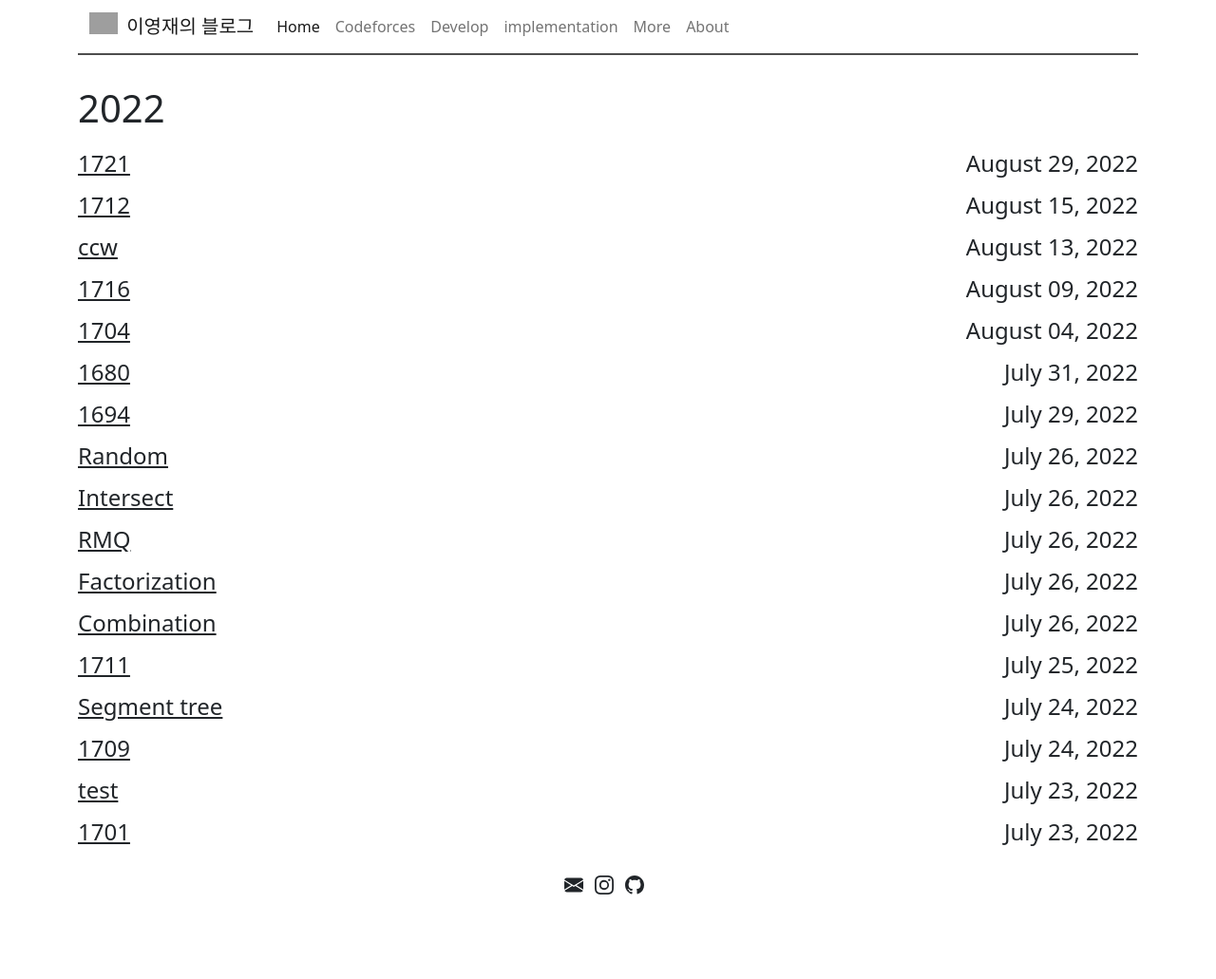
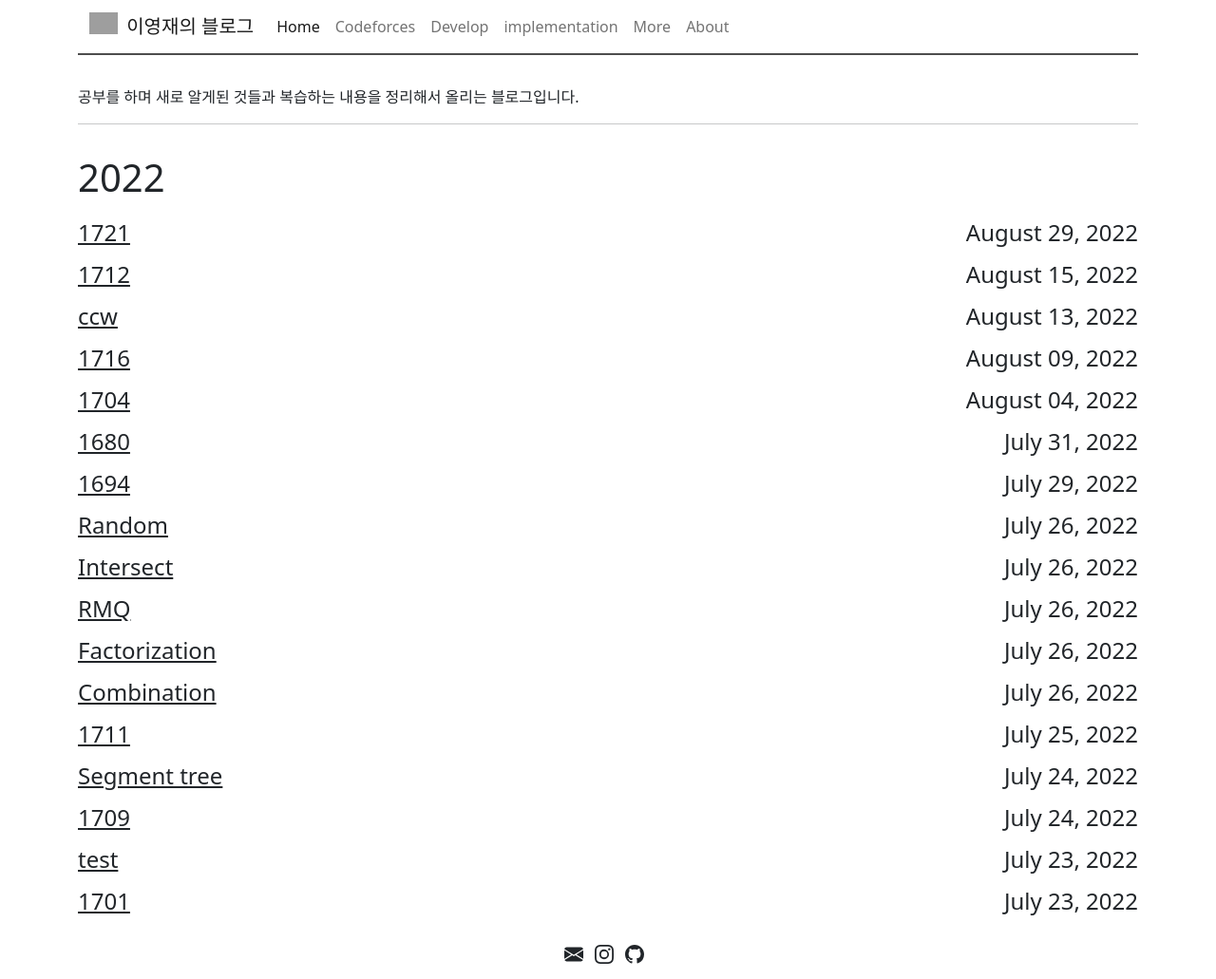
Before and after one commit to LEEYEONGJAE1/LEEYEONGJAE1.github.io, a Jekyll site: the page built from index.html, in a window 1280 px wide. Shown: the whole page at 95% size. Built offline with Jekyll 4.4.1, drawn with Linux system fonts in a browser that asks for light colours; before the commit the page ends 958 px from its top, so only the background shows below that; grey boxes are pictures that could not be loaded.

Commit message:
2022-08-29

```diff
--- a/_config.yml
+++ b/_config.yml
@@ -18,7 +18,7 @@ darkavatar: /assets/images/galaxy_logo.png
 tagline: Minimalistic Jekyll theme that automatically supports dark and light modes for blogs
 
 # A longer description used for the description meta tag. Also used as fallback for pages that don't provide their own description, and also as part of the page's title tag if neither page.title nor site.tagline has been defined.
-#description: 알고리즘, 개발 등을 공부하면서 배운 것을 올리는 곳
+description: 알고리즘, 개발 등을 공부하면서 배운 것을 올리는 곳
 
 # The full URL to your site. Note: site.github.url will be used by default.
 url:
--- a/codeforces.html
+++ b/codeforces.html
@@ -2,7 +2,13 @@
 layout: default
 ---
 <h3>코드포스 라운드 리뷰</h3>
+<br>
+<p>
+  코드포스 오답노트
+</p>
+<hr>
 <div class="archive">
+
   {% for post in site.posts %} {% assign currDate = post.date | date: "%Y" %}
     {% if post.codeforces %}
       {% if currDate != date %}
--- a/index.html
+++ b/index.html
@@ -3,6 +3,10 @@ layout: default
 ---
 
 <div class="archive">
+  <p>
+    공부를 하며 새로 알게된 것들과 복습하는 내용을 정리해서 올리는 블로그입니다.
+  </p>
+  <hr>
   {% for post in site.posts %} {% assign currDate = post.date | date: "%Y" %} {%
   if currDate != date %}
   <h1 class="archive-year">{{ currDate }}</h1>
```
Also changed, not shown: about.md (+13 -1 lines).
